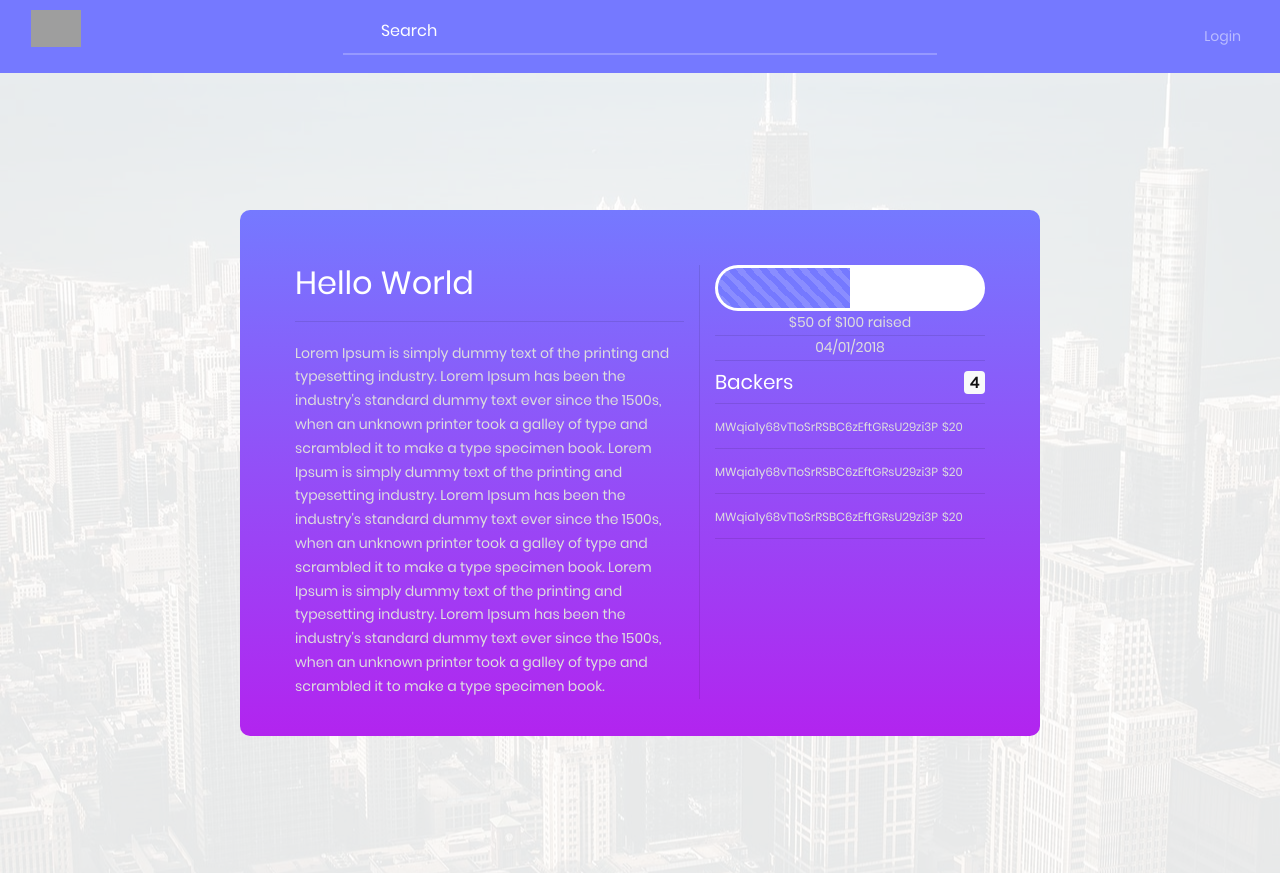
After one commit to s4shyam95/ark_fund, a Django app: template ark_fund/templates/campaign.html in a window 1280 px wide. The commit adds this page. Run offline with Django 3.2, Linux system fonts and the light colour scheme; the template is opened without the code that fills it, so the values that code supplies are empty; some libraries are stand-ins or nearby versions; grey boxes are pictures that could not be loaded.

Commit message:
MORE FRONTEND

```diff
--- a/ark_fund/static/css/main.css
+++ b/ark_fund/static/css/main.css
@@ -590,7 +590,7 @@ iframe {
   margin-bottom: 20px;
 }
 
-.ml-auto>button {
+.ml-auto button {
   margin-top: 15px;
   margin-left: auto!important;
 }
@@ -599,3 +599,61 @@ iframe {
   margin-left: 0px;
   margin-right: 0px;
 }
+
+.wrap-listing100 p{
+  color: #ddd;
+
+}
+
+.wrap-listing100 h3, .wrap-listing100 h2, .wrap-listing100 h5 {
+  color: white;
+}
+
+.progress {
+  background: white;
+  border-radius: 3em;
+  border: 3px white solid;
+}
+
+.progress-bar {
+  height: 40px;
+  background-color: #7579ff;
+}
+
+.bottom-line {
+  border-bottom: 1px rgba(0,0,0,0.1) solid ;
+
+}
+
+.side-line {
+  border-right:  1px rgba(0,0,0,0.1) solid ;
+}
+
+.make-far {
+  margin-bottom: 20px;
+  padding-bottom: 20px;
+
+}
+
+.top-10 {
+  margin-top: 10px;
+}
+
+.bottom-10 {
+  padding-bottom: 10px;
+}
+
+.backer {
+  padding: 10px 0;
+  border-bottom:  1px rgba(0,0,0,0.1) solid ;
+}
+
+.backer span {
+  font-size: 0.74rem;
+  color: #ddd;
+  display: inline;
+}
+
+.white {
+  color: white;
+}
--- /dev/null
+++ b/ark_fund/templates/campaign.html
@@ -0,0 +1,37 @@
+{% extends 'base.html' %}
+{% block main_block %}
+<div class="wrap-listing100">
+    <div class="row">
+        <div class="col-7 side-line">
+                <h2 class="bottom-line make-far">Hello World</h2>
+                <p>Lorem Ipsum is simply dummy text of the printing and typesetting industry. Lorem Ipsum has been the industry's standard dummy text ever since the 1500s, when an unknown printer took a galley of type and scrambled it to make a type specimen book.
+                        Lorem Ipsum is simply dummy text of the printing and typesetting industry. Lorem Ipsum has been the industry's standard dummy text ever since the 1500s, when an unknown printer took a galley of type and scrambled it to make a type specimen book.
+                        Lorem Ipsum is simply dummy text of the printing and typesetting industry. Lorem Ipsum has been the industry's standard dummy text ever since the 1500s, when an unknown printer took a galley of type and scrambled it to make a type specimen book.
+                </p>
+        </div>
+        <div class="col-5">
+            <div class="progress ">
+                <div class="progress-bar progress-bar-striped" role="progressbar" aria-valuenow="50" style="width: 50%; color:#ef192d" aria-valuemin="0" aria-valuemax="100"></div>
+            </div>
+            <p class="text-center bottom-line">$50 of $100 raised</p>
+            <p class="text-center bottom-line">04/01/2018</p>
+            <h5 class="top-10 bottom-line bottom-10">Backers<span class="badge badge-light pull-right">4</span></h5>
+            <div class="backer">
+                <span>MWqia1y68vT1oSrRSBC6zEftGRsU29zi3P</span>
+                <span class="white text-right">$20</span>
+            </div>
+            <div class="backer">
+                    <span>MWqia1y68vT1oSrRSBC6zEftGRsU29zi3P</span>
+                    <span class="white text-right">$20</span>
+                </div>
+                <div class="backer">
+                        <span>MWqia1y68vT1oSrRSBC6zEftGRsU29zi3P</span>
+                        <span class="white text-right">$20</span>
+                    </div>
+        </div>
+    </div>
+
+
+
+</div>
+{% endblock main_block %}
```
